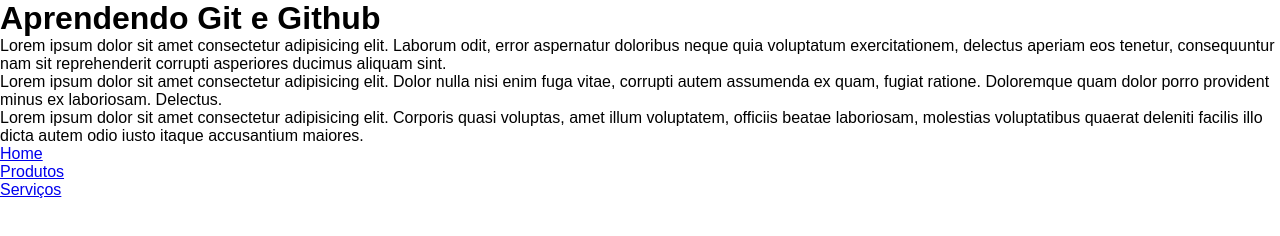
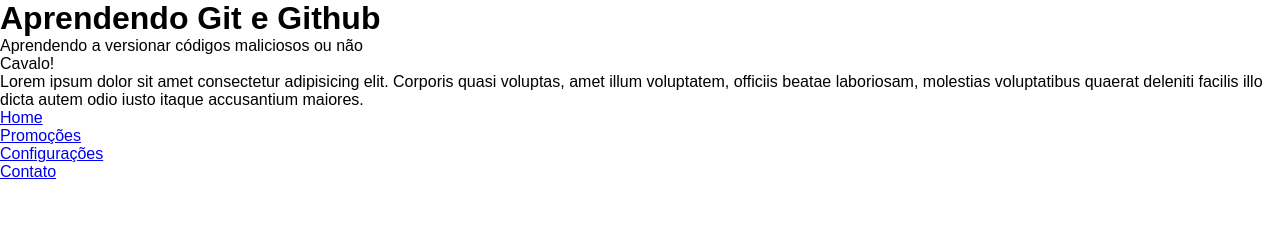
Before and after one commit to ArturCarvalho0/intro-git, a plain HTML site: page index.html in a window 1280 px wide. Drawn offline with Linux system fonts and the light colour scheme.

Commit message:
Content changed, again!

```diff
--- a/index.html
+++ b/index.html
@@ -9,15 +9,16 @@
 <body>
   <div>
     <h1>Aprendendo Git e Github</h1>
-    <p>Lorem ipsum dolor sit amet consectetur adipisicing elit. Laborum odit, error aspernatur doloribus neque quia voluptatum exercitationem, delectus aperiam eos tenetur, consequuntur nam sit reprehenderit corrupti asperiores ducimus aliquam sint.</p>
-    <p>Lorem ipsum dolor sit amet consectetur adipisicing elit. Dolor nulla nisi enim fuga vitae, corrupti autem assumenda ex quam, fugiat ratione. Doloremque quam dolor porro provident minus ex laboriosam. Delectus.</p>
+    <p>Aprendendo a versionar códigos maliciosos ou não</p>
+    <p>Cavalo!</p>
     <p>Lorem ipsum dolor sit amet consectetur adipisicing elit. Corporis quasi voluptas, amet illum voluptatem, officiis beatae laboriosam, molestias voluptatibus quaerat deleniti facilis illo dicta autem odio iusto itaque accusantium maiores.</p>
   </div>
   <nav>
     <ul>
       <li><a href="#">Home</a></li>
-      <li><a href="#">Produtos</a></li>
-      <li><a href="#">Serviços</a></li>
+      <li><a href="#">Promoções</a></li>
+      <li><a href="#">Configurações</a></li>
+      <li><a href="#">Contato</a></li>
     </ul>
   </nav>
 </body>
```
